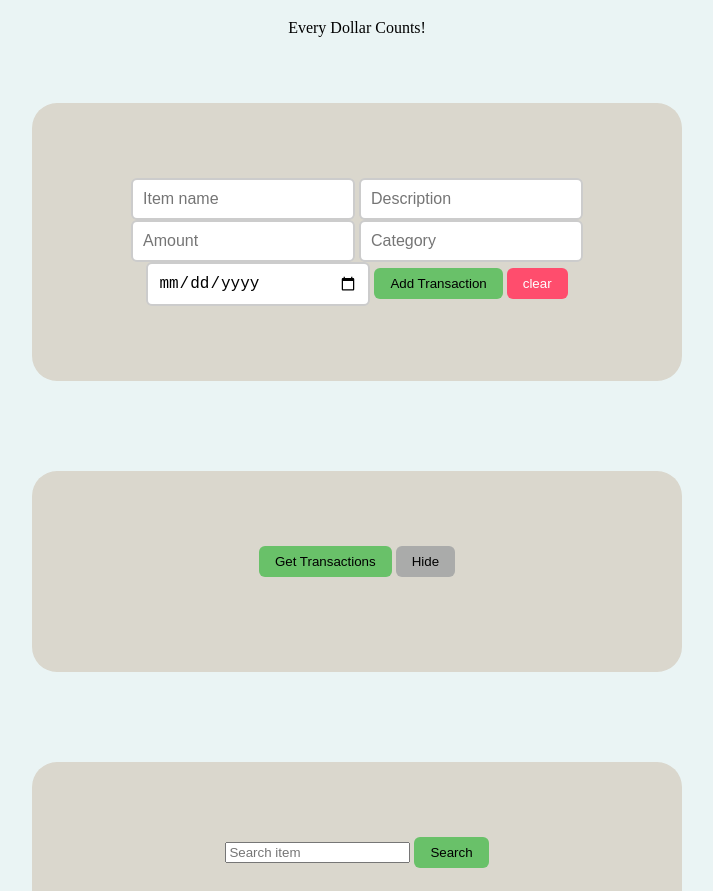
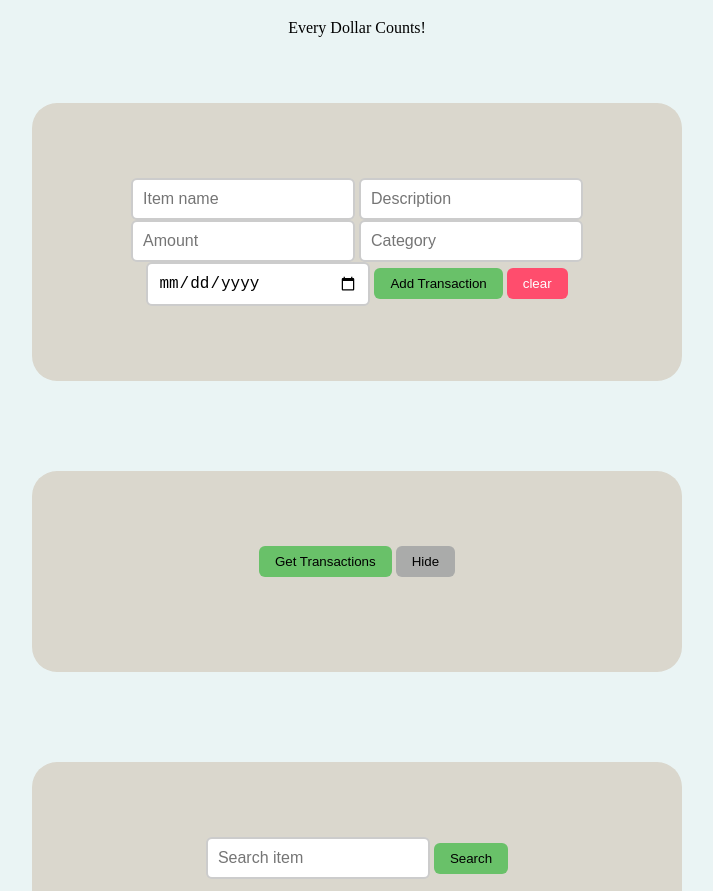
Before and after one commit to AnishBacchus/EveryDollarFrontend, a plain HTML site: page index.html in a window 1280 px wide. Shown: the part 61-952 px from the top of the page, without its empty margins (283-996 px from the left). Drawn offline with Linux system fonts and the light colour scheme.

Commit message:
Fixed search item input box

```diff
--- a/style.css
+++ b/style.css
@@ -140,6 +140,16 @@ body{
 #searchItemBtn:hover{
   box-shadow: 0 0 20px rgb(191, 255, 191);
 
+}
+
+#searchItemInput{
+  width: 200px;
+  padding: 10px;
+  font-size: 16px;
+  border: 2px solid #ccc;
+  border-radius: 6px;
+  outline: none;
+  transition: border-color 0.3s, box-shadow 0.3s;
 }
 
 /* Add transaction button */
```
